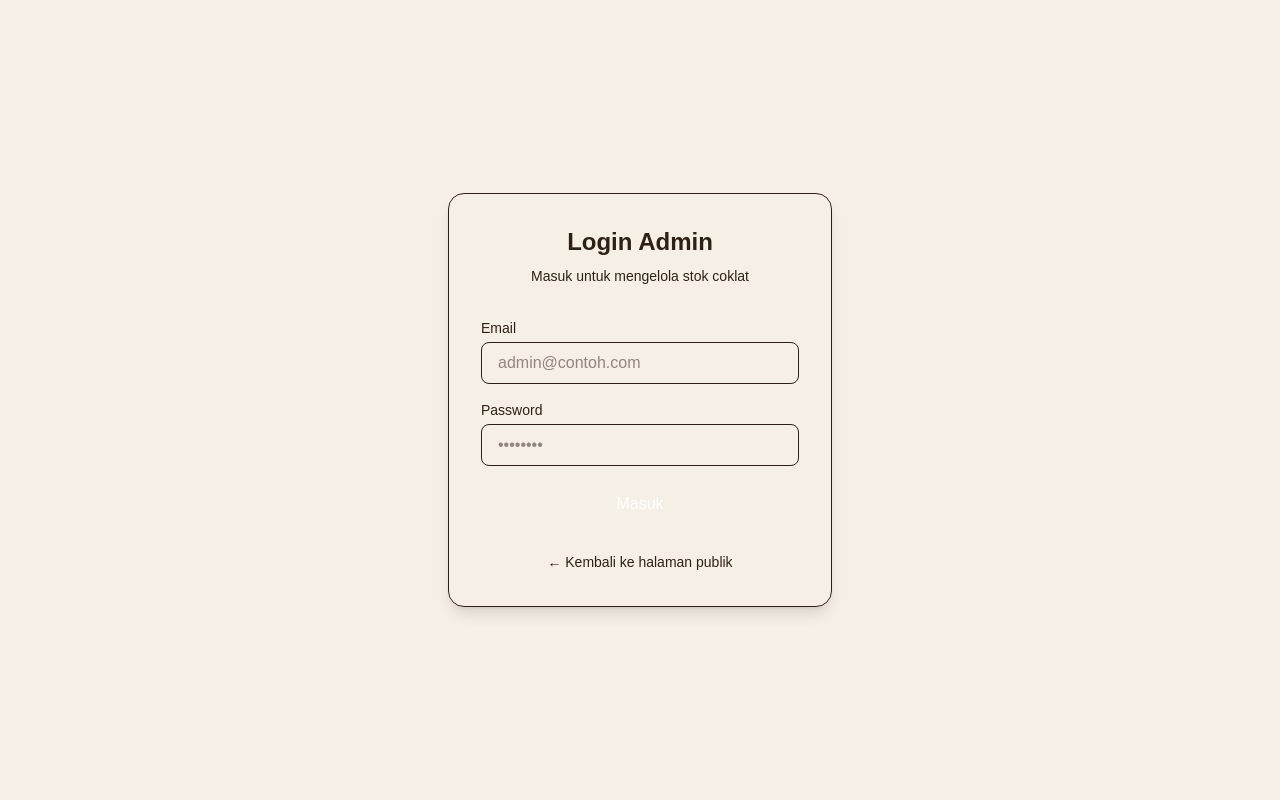
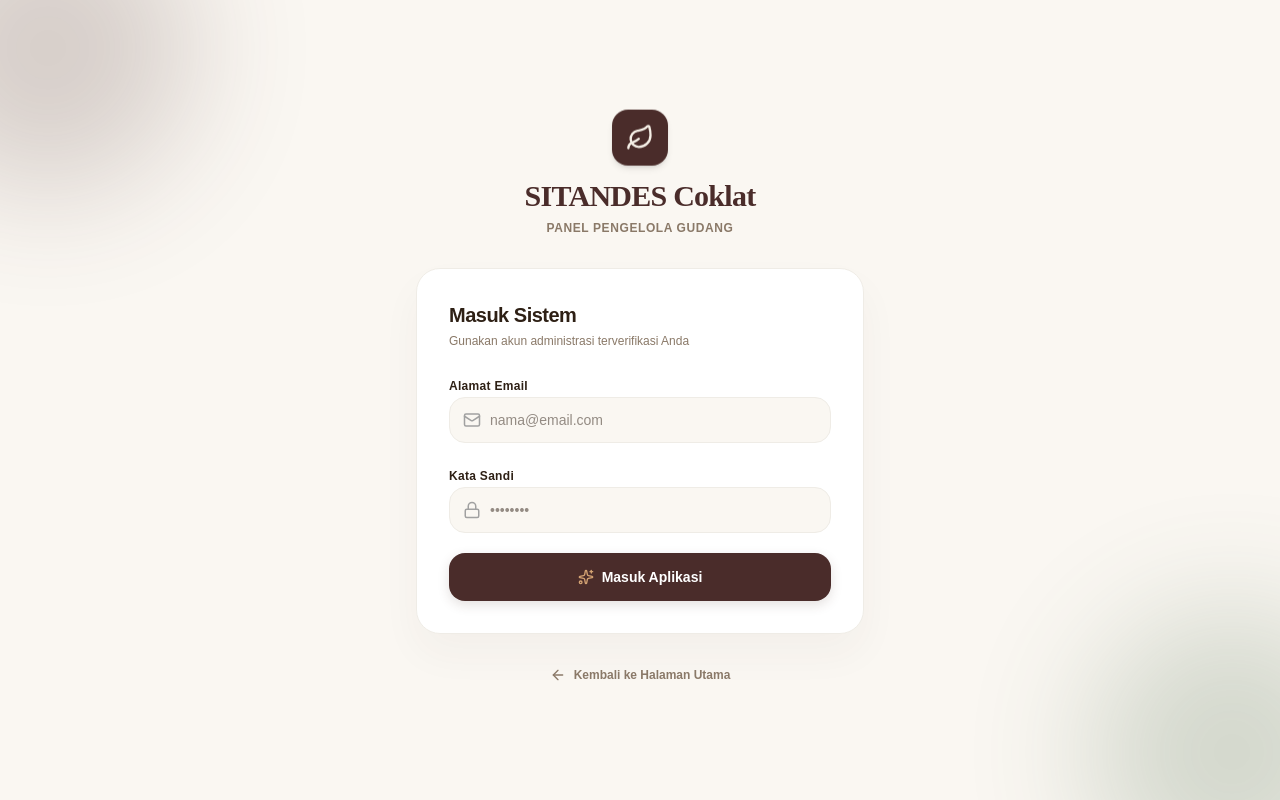
Before and after one commit to WaySTN/stok-coklat-tani, a React (Vite) app: page /login in a window 1280 px wide. Built offline with nearby package versions, Linux system fonts and the light colour scheme; no server answers.

Commit message:
design: redesign login page with premium look and smooth animations

```diff
--- a/src/routes/LoginPage.tsx
+++ b/src/routes/LoginPage.tsx
@@ -5,6 +5,7 @@ import { useAuth } from '../hooks/useAuth'
 import { z } from 'zod'
 import { useForm } from 'react-hook-form'
 import { zodResolver } from '@hookform/resolvers/zod'
+import { Mail, Lock, ArrowLeft, Leaf, Sparkles, Loader2 } from 'lucide-react'
 
 const loginSchema = z.object({
   email: z.string().email('Format email tidak valid'),
@@ -42,7 +43,7 @@ export function LoginPage() {
     })
 
     if (error) {
-      setErrorMsg('Email atau password salah.')
+      setErrorMsg('Email atau password salah. Silakan periksa kembali.')
       setIsSubmitting(false)
     } else {
       navigate('/admin')
@@ -50,67 +51,182 @@ export function LoginPage() {
   }
 
   return (
-    <div className="min-h-screen flex items-center justify-center bg-background p-4">
-      <div className="w-full max-w-sm bg-surface rounded-2xl shadow-lg border border-border p-6 md:p-8">
-        <div className="text-center mb-8">
-          <h1 className="text-2xl font-bold text-primary">Login Admin</h1>
-          <p className="text-sm text-muted-foreground mt-2">
-            Masuk untuk mengelola stok coklat
+    <div
+      className="min-h-screen flex items-center justify-center p-6 relative overflow-hidden"
+      style={{ backgroundColor: '#FAF7F2' }}
+    >
+      {/* Decorative Background Elements */}
+      <div
+        className="absolute -top-24 -left-24 w-72 h-72 rounded-full blur-3xl pointer-events-none opacity-20"
+        style={{ background: '#4A2C2A' }}
+      ></div>
+      <div
+        className="absolute -bottom-24 -right-24 w-72 h-72 rounded-full blur-3xl pointer-events-none opacity-20"
+        style={{ background: '#3B5D3A' }}
+      ></div>
+
+      <div className="w-full max-w-md z-10">
+        {/* Brand Logo & Name */}
+        <div className="text-center mb-8 animate-fade-in-up">
+          <div
+            className="w-14 h-14 rounded-2xl flex items-center justify-center mx-auto mb-3 shadow-md animate-float"
+            style={{ backgroundColor: '#4A2C2A' }}
+          >
+            <Leaf className="w-7 h-7 text-[#F5EFE6]" />
+          </div>
+          <h1 className="text-3xl font-serif font-black tracking-tight" style={{ color: '#4A2C2A' }}>
+            SITANDES Coklat
+          </h1>
+          <p className="text-xs font-semibold uppercase tracking-wider mt-1.5" style={{ color: '#8A7968' }}>
+            Panel Pengelola Gudang
+          </p>
+        </div>
+
+        {/* Login Card */}
+        <div
+          className="animate-fade-in-up delay-100 p-8 rounded-3xl border shadow-xl transition-all duration-300"
+          style={{
+            backgroundColor: '#FFFFFF',
+            borderColor: '#EFECE6',
+            boxShadow: '0 20px 40px rgba(74, 44, 42, 0.04)'
+          }}
+        >
+          <div className="mb-6">
+            <h2 className="text-xl font-bold tracking-tight" style={{ color: '#2E2015' }}>
+              Masuk Sistem
+            </h2>
+            <p className="text-xs mt-1" style={{ color: '#8A7968' }}>
+              Gunakan akun administrasi terverifikasi Anda
             </p>
           </div>
 
           {errorMsg && (
-          <div className="mb-4 p-3 rounded-lg bg-danger/10 border border-danger/20 text-danger text-sm">
-            {errorMsg}
+            <div
+              className="mb-6 p-4 rounded-2xl text-xs font-medium border flex items-center gap-2.5 animate-pulse-soft"
+              style={{
+                backgroundColor: 'rgba(176, 58, 46, 0.06)',
+                borderColor: 'rgba(176, 58, 46, 0.15)',
+                color: '#B03A2E'
+              }}
+            >
+              <span>⚠️</span>
+              <p>{errorMsg}</p>
             </div>
           )}
 
-        <form onSubmit={handleSubmit(onSubmit)} className="space-y-4">
-          <div>
-            <label className="block text-sm font-medium text-text-primary mb-1">
-              Email
+          <form onSubmit={handleSubmit(onSubmit)} className="space-y-5">
+            {/* Input Email */}
+            <div className="space-y-1.5">
+              <label className="text-xs font-bold tracking-wide" style={{ color: '#2E2015' }}>
+                Alamat Email
               </label>
+              <div className="relative group">
+                <div className="absolute inset-y-0 left-0 pl-3.5 flex items-center pointer-events-none">
+                  <Mail className="h-4.5 w-4.5 text-neutral-400 group-focus-within:text-[#4A2C2A] transition-colors" />
+                </div>
                 <input
                   type="email"
                   {...register('email')}
-              className="w-full px-4 py-2 rounded-lg border border-border focus:ring-2 focus:ring-primary focus:border-primary outline-none transition-all bg-background"
-              placeholder="admin@contoh.com"
+                  className="w-full text-sm pl-10 pr-4 py-3 rounded-2xl border transition-all duration-300 outline-none"
+                  style={{
+                    backgroundColor: '#FAF7F2',
+                    borderColor: '#EFECE6'
+                  }}
+                  onFocus={(e) => {
+                    e.target.style.borderColor = '#4A2C2A';
+                    e.target.style.boxShadow = '0 0 0 3px rgba(74, 44, 42, 0.1)';
+                  }}
+                  onBlur={(e) => {
+                    e.target.style.borderColor = '#EFECE6';
+                    e.target.style.boxShadow = 'none';
+                  }}
+                  placeholder="nama@email.com"
                 />
+              </div>
               {errors.email && (
-              <p className="text-danger text-xs mt-1">{errors.email.message}</p>
+                <p className="text-[10px] font-semibold text-red-600 mt-1 pl-1">
+                  {errors.email.message}
+                </p>
               )}
             </div>
 
-          <div>
-            <label className="block text-sm font-medium text-text-primary mb-1">
-              Password
+            {/* Input Password */}
+            <div className="space-y-1.5">
+              <label className="text-xs font-bold tracking-wide" style={{ color: '#2E2015' }}>
+                Kata Sandi
               </label>
+              <div className="relative group">
+                <div className="absolute inset-y-0 left-0 pl-3.5 flex items-center pointer-events-none">
+                  <Lock className="h-4.5 w-4.5 text-neutral-400 group-focus-within:text-[#4A2C2A] transition-colors" />
+                </div>
                 <input
                   type="password"
                   {...register('password')}
-              className="w-full px-4 py-2 rounded-lg border border-border focus:ring-2 focus:ring-primary focus:border-primary outline-none transition-all bg-background"
+                  className="w-full text-sm pl-10 pr-4 py-3 rounded-2xl border transition-all duration-300 outline-none"
+                  style={{
+                    backgroundColor: '#FAF7F2',
+                    borderColor: '#EFECE6'
+                  }}
+                  onFocus={(e) => {
+                    e.target.style.borderColor = '#4A2C2A';
+                    e.target.style.boxShadow = '0 0 0 3px rgba(74, 44, 42, 0.1)';
+                  }}
+                  onBlur={(e) => {
+                    e.target.style.borderColor = '#EFECE6';
+                    e.target.style.boxShadow = 'none';
+                  }}
                   placeholder="••••••••"
                 />
+              </div>
               {errors.password && (
-              <p className="text-danger text-xs mt-1">{errors.password.message}</p>
+                <p className="text-[10px] font-semibold text-red-600 mt-1 pl-1">
+                  {errors.password.message}
+                </p>
               )}
             </div>
 
+            {/* Submit Button */}
             <button
               type="submit"
               disabled={isSubmitting}
-            className="w-full bg-primary hover:bg-primary-hover text-white font-medium py-2.5 rounded-lg transition-colors flex items-center justify-center disabled:opacity-70"
+              className="w-full text-white font-bold text-sm py-3.5 rounded-2xl transition-all duration-300 flex items-center justify-center gap-2 shadow-md cursor-pointer disabled:opacity-70 hover:scale-[1.01]"
+              style={{
+                backgroundColor: '#4A2C2A',
+                boxShadow: '0 4px 12px rgba(74, 44, 42, 0.15)'
+              }}
+              onMouseEnter={(e) => {
+                e.currentTarget.style.backgroundColor = '#6F4E37';
+              }}
+              onMouseLeave={(e) => {
+                e.currentTarget.style.backgroundColor = '#4A2C2A';
+              }}
             >
-            {isSubmitting ? 'Memproses...' : 'Masuk'}
+              {isSubmitting ? (
+                <>
+                  <Loader2 className="w-4 h-4 animate-spin" />
+                  <span>Memverifikasi...</span>
+                </>
+              ) : (
+                <>
+                  <Sparkles className="w-4 h-4 text-[#D4A373]" />
+                  <span>Masuk Aplikasi</span>
+                </>
+              )}
             </button>
           </form>
+        </div>
 
-        <div className="mt-6 text-center">
+        {/* Back Link */}
+        <div className="mt-8 text-center animate-fade-in-up delay-200">
           <button
             onClick={() => navigate('/')}
-            className="text-sm text-muted-foreground hover:text-primary transition-colors"
+            className="inline-flex items-center gap-2 text-xs font-bold transition-all duration-300 hover:gap-3"
+            style={{ color: '#8A7968' }}
+            onMouseEnter={(e) => e.currentTarget.style.color = '#4A2C2A'}
+            onMouseLeave={(e) => e.currentTarget.style.color = '#8A7968'}
           >
-            &larr; Kembali ke halaman publik
+            <ArrowLeft className="w-4 h-4" />
+            <span>Kembali ke Halaman Utama</span>
           </button>
         </div>
       </div>
```
Lines whose indentation alone changed are shown as unchanged.
